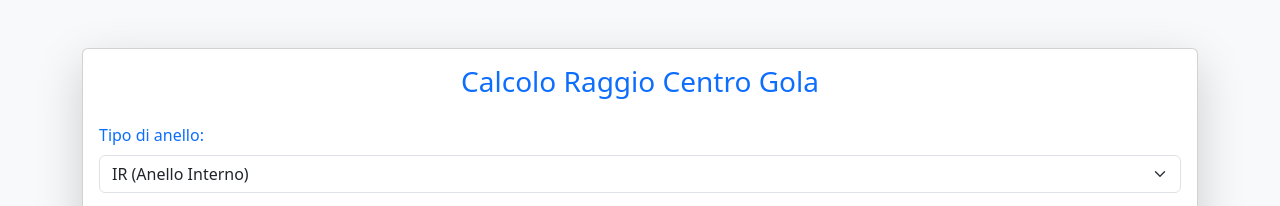
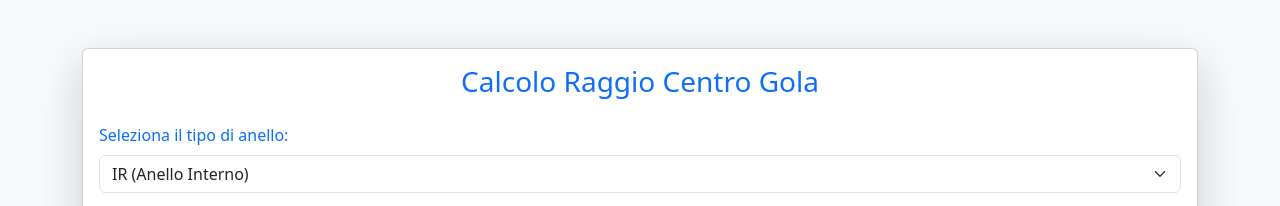
Before and after one commit to Jefry90/progetto-Git, a plain HTML site: page utilityCpm.html in a window 1280 px wide. Shown: the top 206 px of the page. Drawn offline with nearby package versions, Linux system fonts and the light colour scheme; some packages are replaced by stand-ins of ours; a script that the page names is missing.

Commit message:
Descrizione della modifica

```diff
--- a/utilityCpm.html
+++ b/utilityCpm.html
@@ -16,7 +16,7 @@
         <h3 class="card-title mb-4 text-center text-primary">Calcolo Raggio Centro Gola</h3>
 
         <div class="mb-3">
-          <label for="tipo" class="form-label text-primary">Tipo di anello:</label>
+          <label for="tipo" class="form-label text-primary">Seleziona il tipo di anello:</label>
           <select id="tipo" class="form-select">
             <option value="IR">IR (Anello Interno)</option>
             <option value="AR">AR (Anello Esterno)</option>
```
